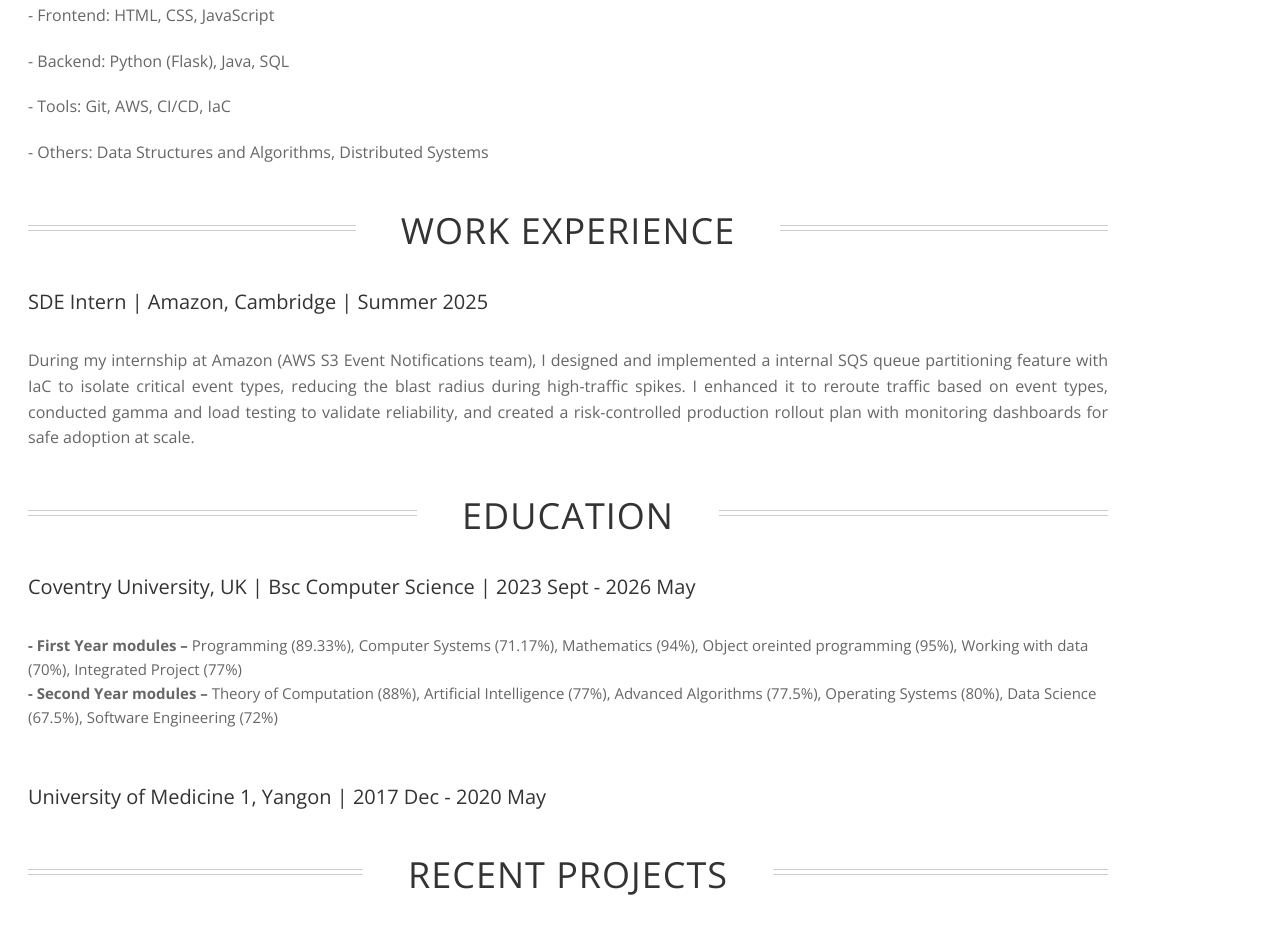
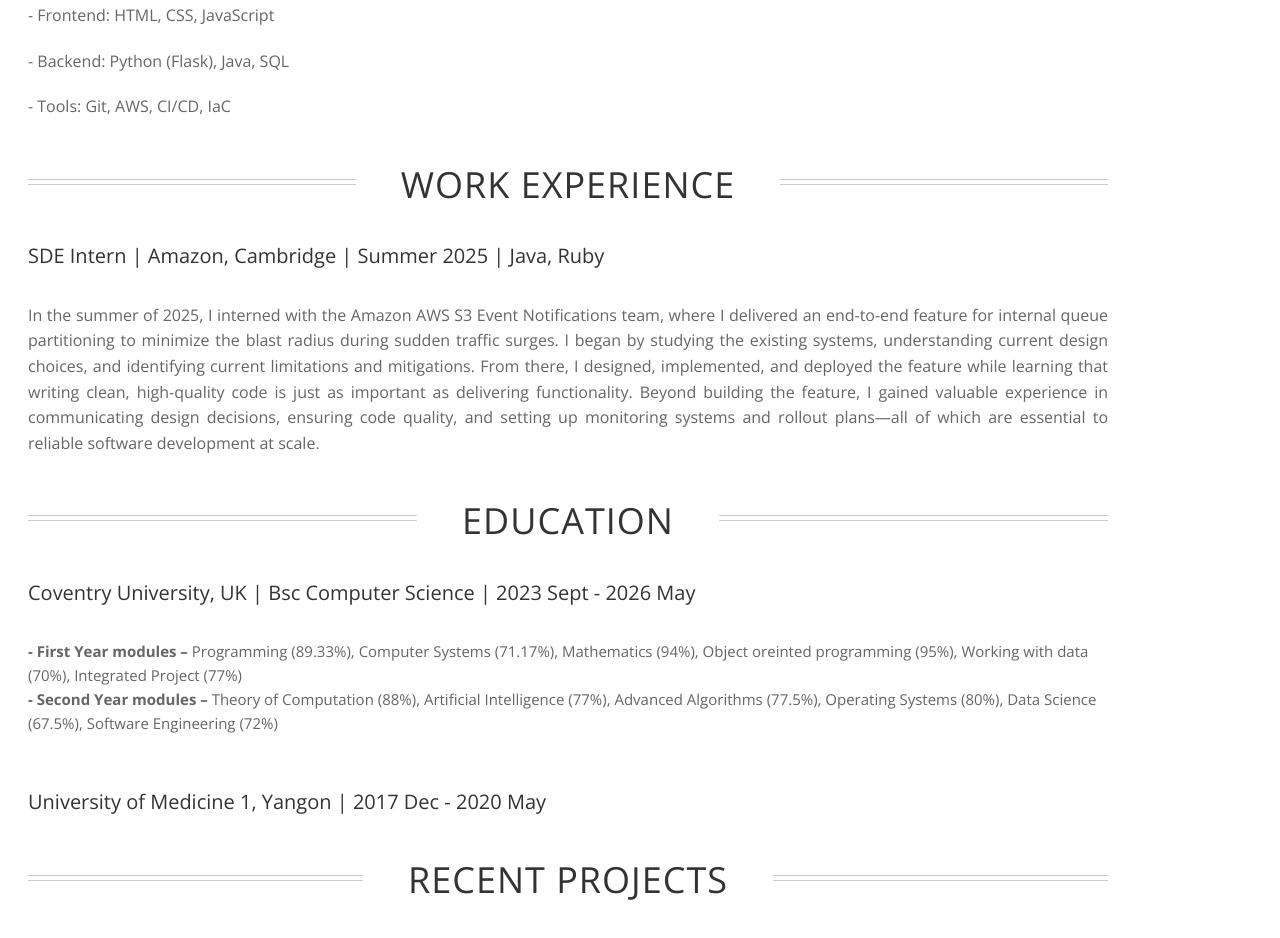
Before and after one commit to Ei-Sandi/about-me, a plain HTML site: page index.html in a window 1280 px wide. Shown: the part 959-1897 px from the top of the page. Drawn offline with nearby package versions, Linux system fonts and the light colour scheme; some icons are missing; a web font is replaced by a local one.

Commit message:
Edit work experience

```diff
--- a/index.html
+++ b/index.html
@@ -57,19 +57,22 @@
 					<p>- Frontend: HTML, CSS, JavaScript</p>
 					<p>- Backend: Python (Flask), Java, SQL</p>
 					<p>- Tools: Git, AWS, CI/CD, IaC</p>
-					<p>- Others: Data Structures and Algorithms, Distributed Systems</p>
 				</div>
 			</div> <!-- / section -->
 
 			<div class="row section featured topspace">
 				<h2 class="section-title"><span>Work Experience</span></h2>
 				<div>
-					<h5>SDE Intern | Amazon, Cambridge | Summer 2025</h5>
-					<p>During my internship at Amazon (AWS S3 Event Notifications team), I designed and implemented a
-						internal SQS queue partitioning feature with IaC to isolate critical event types, reducing the
-						blast radius during high-traffic spikes. I enhanced it to reroute traffic based on event types,
-						conducted gamma and load testing to validate reliability, and created a risk-controlled
-						production rollout plan with monitoring dashboards for safe adoption at scale.</p>
+					<h5>SDE Intern | Amazon, Cambridge | Summer 2025 | Java, Ruby</h5>
+					<p>In the summer of 2025, I interned with the Amazon AWS S3 Event Notifications team, where I
+						delivered an end-to-end feature for internal queue partitioning to minimize the blast radius
+						during sudden traffic surges. I began by studying the existing systems, understanding current
+						design choices, and identifying current limitations and mitigations. From there, I designed,
+						implemented, and deployed the feature while learning that writing clean, high-quality code is
+						just as important as delivering functionality. Beyond building the feature, I gained valuable
+						experience in communicating design decisions, ensuring code quality, and setting up monitoring
+						systems and rollout plans—all of which are essential to reliable software development at scale.
+					</p>
 				</div>
 			</div> <!-- / section -->
 
```
